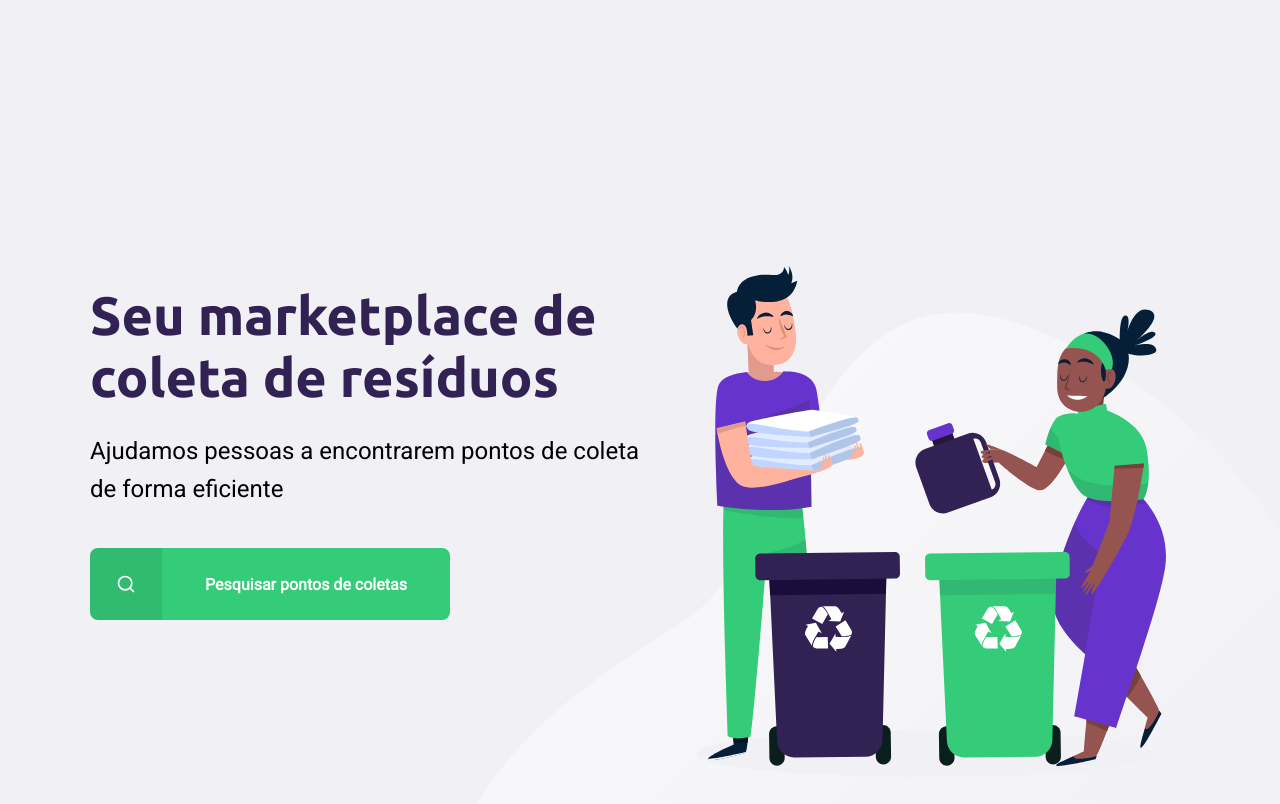
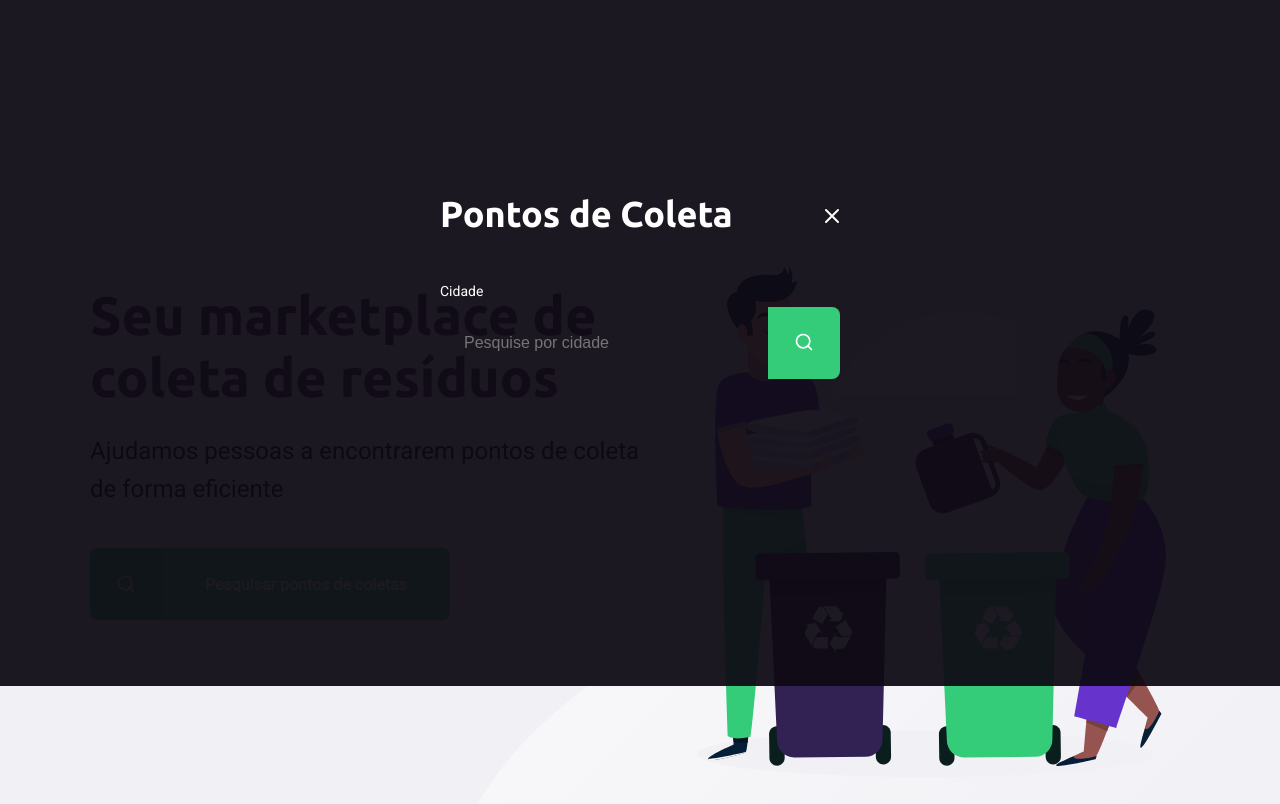
Before and after one commit to marcos-gabriel/nlw-rocketseat, a plain HTML site: page index.html in a window 1280 px wide. Both pictures are taken after a click on the link "Pesquisar pontos de coletas". Shown: the part 114-918 px from the top of the page. Drawn offline with Linux system fonts and the light colour scheme.

Commit message:
Adc o modal na index e os arquivos CSS e JS

```diff
--- a/index.html
+++ b/index.html
@@ -9,6 +9,7 @@
 
         <link rel="stylesheet" type="text/css" href="styles/main.css">
         <link rel="stylesheet" type="text/css" href="styles/home.css">
+        <link rel="stylesheet" type="text/css" href="styles/modal.css">
 
         <link rel="stylesheet" type="text/css" href="styles/responsive.css">
     </head>
@@ -19,7 +20,7 @@
 
                 <header>
                     <img src="icones/logo.svg" alt="Logomarca">
-                    <a href="#">
+                    <a href="create-point.html">
                         <span></span>
                         Cadastre um ponto de coleta
                     </a>
@@ -36,5 +37,28 @@
             </div>
         </div>
 
+
+        <div id="modal" class="hide">
+            <div class="content">
+
+                <div class="header">
+                    <h1>Pontos de Coleta</h1>
+                    <a href="#">Fechar</a>
+                </div>
+
+                <form action="search-results.html">
+                    <label for="search">Cidade</label>
+                    <div class="search field">
+                        <input type="text" name="search" placeholder="Pesquise por cidade">
+                        <button>
+                            <img src="icones/search.svg" alt="Buscar">
+                        </button>
+                    </div>
+                </form>
+
+            </div>
+        </div>
+
+        <script src="scripts/index.js"></script>
     </body>
 </html>
--- /dev/null
+++ b/scripts/index.js
@@ -0,0 +1,11 @@
+const buttonSearch = document.querySelector("#page-home main a")
+const modal = document.querySelector("#modal")
+const close = document.querySelector("#modal .header a")
+
+buttonSearch.addEventListener("click", () => {
+    modal.classList.remove("hide")
+})
+
+close.addEventListener("click", () => {
+    modal.classList.add("hide")
+})
--- /dev/null
+++ b/styles/modal.css
@@ -0,0 +1,95 @@
+#modal {
+    background-color: #0E0A14ef;
+
+    height: 100vh;
+    width: 100vw;
+
+    position: fixed;
+    top: 0;
+
+    display: flex;
+    justify-content: center;
+    align-items: center;
+
+    transition: 400ms;
+}
+
+#modal.hide {
+    display: none;
+}
+
+#modal .content {
+    color: white;
+
+    width: 400px;
+}
+
+#modal .header {
+    display: flex;
+    align-items: center;
+    justify-content: space-between;
+
+    margin-bottom: 48px;
+}
+
+#modal .header a {
+    background-image: url('../icones/x.svg');
+
+    width: 20px;
+    height: 20px;
+
+    display: flex;
+
+    font-size: 0.01px; /* Gambiarra para leitor de tela */
+}
+
+#modal .header h1 {
+    color: white;
+
+    font-size: 36px;
+    line-height: 42px;
+}
+
+#modal form label {
+    font-size: 14px;
+    line-height: 16px;
+
+    display: block; /* elementos inline não pegam margin-bottom, por isso colocar como block */
+    margin-bottom: 8px;
+}
+
+#modal form .field {
+    display: flex;
+}
+
+#modal form input {
+    flex: 1;
+
+    background-color: var(--bg-color);
+
+    border-radius: 8px 0 0 8px;
+    border: 0;
+
+    padding: 16px 24px;
+
+    font-size: 16px;
+    color: #6c6c80;
+}
+
+#modal form button {
+    width: 72px;
+    height: 72px;
+
+    background-color: var(--primary-color);
+
+    border: 0;
+    border-radius: 0 8px 8px 0;
+
+    cursor: pointer;
+
+    transition: background-color 400ms;
+}
+
+#modal form button:hover {
+    background-color: #2fb85e;
+}
```
